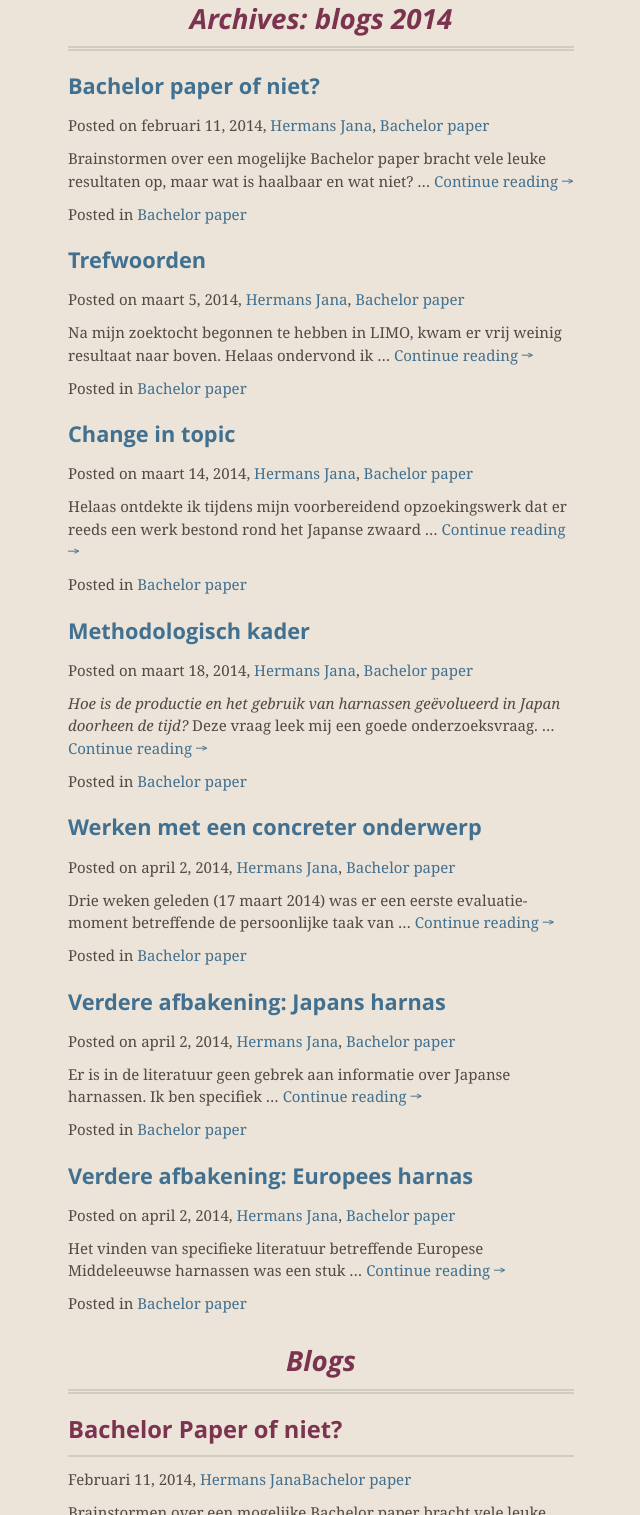
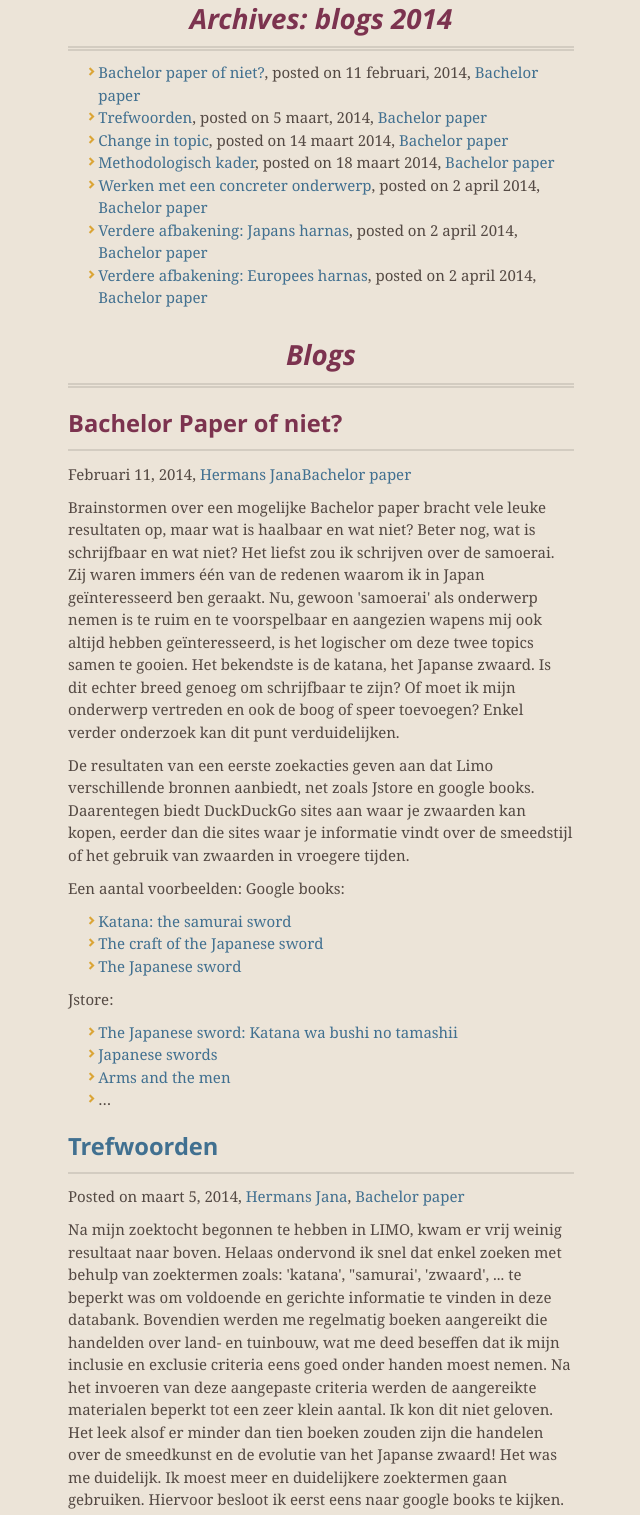
Before and after one commit to lifes-new-facts/Bachelorpaperofniet, a plain HTML site: page index.html in a window 1280 px wide. Shown: the part 404-1919 px from the top of the page, without its empty margins (319-959 px from the left). Drawn offline with nearby package versions, Linux system fonts and the light colour scheme.

```diff
--- a/index.html
+++ b/index.html
@@ -53,81 +53,33 @@
 <h1>
 <a name="archives-blogs-2014" class="anchor" href="#archives-blogs-2014"><span class="octicon octicon-link"></span></a>Archives: blogs 2014</h1>
 
-<h3>
-<a name="bachelor-paper-of-niet" class="anchor" href="#bachelor-paper-of-niet"><span class="octicon octicon-link"></span></a><a href="http://jana88.github.io/Bachelorpaperofniet/">Bachelor paper of niet?</a>
-</h3>
-
-<p>Posted on februari 11, 2014, <a href="http://lifes-new-facts.github.io/lifesnewfacts/">Hermans Jana</a>, <a href="http://lifes-new-facts.github.io/Bachelorpaperofniet/">Bachelor paper</a></p>
-
-<p>Brainstormen over een mogelijke Bachelor paper bracht vele leuke resultaten op, maar wat is haalbaar en wat niet? … <a href="http://jana88.github.io/Bachelorpaperofniet/">Continue reading →</a></p>
-
-<p>Posted in <a href="http://lifes-new-facts.github.io/Bachelorpaperofniet/">Bachelor paper</a></p>
-
-<h3>
-<a name="trefwoorden" class="anchor" href="#trefwoorden"><span class="octicon octicon-link"></span></a><a href="http://jana88.github.io/Trefwoorden/">Trefwoorden</a>
-</h3>
-
-<p>Posted on maart 5, 2014, <a href="http://lifes-new-facts.github.io/lifesnewfacts/">Hermans Jana</a>, <a href="http://lifes-new-facts.github.io/Bachelorpaperofniet/">Bachelor paper</a></p>
-
-<p>Na mijn zoektocht begonnen te hebben in LIMO, kwam er vrij weinig resultaat naar boven. Helaas ondervond ik … <a href="http://jana88.github.io/Trefwoorden/">Continue reading →</a></p>
-
-<p>Posted in <a href="http://lifes-new-facts.github.io/Bachelorpaperofniet/">Bachelor paper</a></p>
-
-<h3>
-<a name="change-in-topic" class="anchor" href="#change-in-topic"><span class="octicon octicon-link"></span></a><a href="http://jana88.github.io/change_topic/">Change in topic</a>
-</h3>
-
-<p>Posted on maart 14, 2014, <a href="http://lifes-new-facts.github.io/lifesnewfacts/">Hermans Jana</a>, <a href="http://lifes-new-facts.github.io/Bachelorpaperofniet/">Bachelor paper</a></p>
-
-<p>Helaas ontdekte ik tijdens mijn voorbereidend opzoekingswerk dat er reeds een werk bestond rond het Japanse zwaard … <a href="http://jana88.github.io/change_topic/">Continue reading →</a></p>
-
-<p>Posted in <a href="http://lifes-new-facts.github.io/Bachelorpaperofniet/">Bachelor paper</a></p>
-
-<h3>
-<a name="methodologisch-kader" class="anchor" href="#methodologisch-kader"><span class="octicon octicon-link"></span></a><a href="http://jana88.github.io/Methodologischkader/">Methodologisch kader</a>
-</h3>
-
-<p>Posted on maart 18, 2014, <a href="http://lifes-new-facts.github.io/lifesnewfacts/">Hermans Jana</a>, <a href="http://lifes-new-facts.github.io/Bachelorpaperofniet/">Bachelor paper</a></p>
-
-<p><em>Hoe is de productie en het gebruik van harnassen geëvolueerd in Japan doorheen de tijd?</em> Deze vraag leek mij een goede onderzoeksvraag. … <a href="http://jana88.github.io/Methodologischkader/">Continue reading →</a></p>
-
-<p>Posted in <a href="http://lifes-new-facts.github.io/Bachelorpaperofniet/">Bachelor paper</a></p>
-
-<h3>
-<a name="werken-met-een-concreter-onderwerp" class="anchor" href="#werken-met-een-concreter-onderwerp"><span class="octicon octicon-link"></span></a><a href="http://jana88.github.io/concreteronderwerp/">Werken met een concreter onderwerp</a>
-</h3>
-
-<p>Posted on april 2, 2014, <a href="http://lifes-new-facts.github.io/lifesnewfacts/">Hermans Jana</a>, <a href="http://lifes-new-facts.github.io/Bachelorpaperofniet/">Bachelor paper</a></p>
-
-<p>Drie weken geleden (17 maart 2014) was er een eerste evaluatie-moment betreffende de persoonlijke taak van … <a href="http://jana88.github.io/concreteronderwerp/">Continue reading →</a></p>
-
-<p>Posted in <a href="http://lifes-new-facts.github.io/Bachelorpaperofniet/">Bachelor paper</a></p>
-
-<h3>
-<a name="verdere-afbakening-japans-harnas" class="anchor" href="#verdere-afbakening-japans-harnas"><span class="octicon octicon-link"></span></a><a href="http://jana88.github.io/Japansharnas/">Verdere afbakening: Japans harnas</a>
-</h3>
-
-<p>Posted on april 2, 2014, <a href="http://lifes-new-facts.github.io/lifesnewfacts/">Hermans Jana</a>, <a href="http://lifes-new-facts.github.io/Bachelorpaperofniet/">Bachelor paper</a></p>
-
-<p>Er is in de literatuur geen gebrek aan informatie over Japanse harnassen. Ik ben specifiek … <a href="http://jana88.github.io/Japansharnas/">Continue reading →</a></p>
-
-<p>Posted in <a href="http://lifes-new-facts.github.io/Bachelorpaperofniet/">Bachelor paper</a></p>
-
-<h3>
-<a name="verdere-afbakening-europees-harnas" class="anchor" href="#verdere-afbakening-europees-harnas"><span class="octicon octicon-link"></span></a><a href="http://jana88.github.io/Europeesharnas/">Verdere afbakening: Europees harnas</a>
-</h3>
-
-<p>Posted on april 2, 2014, <a href="http://lifes-new-facts.github.io/lifesnewfacts/">Hermans Jana</a>, <a href="http://lifes-new-facts.github.io/Bachelorpaperofniet/">Bachelor paper</a></p>
-
-<p>Het vinden van specifieke literatuur betreffende Europese Middeleeuwse harnassen was een stuk  … <a href="http://jana88.github.io/Europeesharnas/">Continue reading →</a></p>
-
-<p>Posted in <a href="http://lifes-new-facts.github.io/Bachelorpaperofniet/">Bachelor paper</a></p>
-
-<h1>
+<ul>
+<li>
+<a href="http://jana88.github.io/Bachelorpaperofniet/">Bachelor paper of niet?</a>, posted on 11 februari, 2014, <a href="http://lifes-new-facts.github.io/Bachelorpaperofniet/">Bachelor paper</a>
+</li>
+<li>
+<a href="http://jana88.github.io/Trefwoorden/">Trefwoorden</a>, posted on 5 maart, 2014, <a href="http://lifes-new-facts.github.io/Bachelorpaperofniet/">Bachelor paper</a>
+</li>
+<li>
+<a href="http://jana88.github.io/change_topic/">Change in topic</a>, posted on 14 maart 2014, <a href="http://lifes-new-facts.github.io/Bachelorpaperofniet/">Bachelor paper</a>
+</li>
+<li>
+<a href="http://jana88.github.io/Methodologischkader/">Methodologisch kader</a>, posted on 18 maart 2014, <a href="http://lifes-new-facts.github.io/Bachelorpaperofniet/">Bachelor paper</a>
+</li>
+<li>
+<a href="http://jana88.github.io/concreteronderwerp/">Werken met een concreter onderwerp</a>, posted on 2 april 2014, <a href="http://lifes-new-facts.github.io/Bachelorpaperofniet/">Bachelor paper</a>
+</li>
+<li>
+<a href="http://jana88.github.io/Japansharnas/">Verdere afbakening: Japans harnas</a>, posted on 2 april 2014, <a href="http://lifes-new-facts.github.io/Bachelorpaperofniet/">Bachelor paper</a>
+</li>
+<li>
+<a href="http://jana88.github.io/Europeesharnas/">Verdere afbakening: Europees harnas</a>, posted on 2 april 2014, <a href="http://lifes-new-facts.github.io/Bachelorpaperofniet/">Bachelor paper</a>
+</li>
+</ul><h1>
 <a name="blogs" class="anchor" href="#blogs"><span class="octicon octicon-link"></span></a>Blogs</h1>
 
 <h2>
-<a name="bachelor-paper-of-niet-1" class="anchor" href="#bachelor-paper-of-niet-1"><span class="octicon octicon-link"></span></a>Bachelor Paper of niet?</h2>
+<a name="bachelor-paper-of-niet" class="anchor" href="#bachelor-paper-of-niet"><span class="octicon octicon-link"></span></a>Bachelor Paper of niet?</h2>
 
 <p>Februari 11, 2014, <a href="http://lifes-new-facts.github.io/lifesnewfacts/">Hermans Jana</a><a href="http://lifes-new-facts.github.io/Bachelorpaperofniet/">Bachelor paper</a></p>
 
@@ -148,27 +100,27 @@ Google books:</p>
 <li><a href="http://www.jstor.org/stable/10.2307/3793598?Search=yes&amp;resultItemClick=true&amp;searchText=katana&amp;searchText=AND&amp;searchText=japan&amp;searchUri=%2Faction%2FdoBasicResults%3FQuery%3Dkatana%2BAND%2Bjapan%26amp%3Bprq%3Dkatana%26amp%3Bhp%3D25%26amp%3Bacc%3Don%26amp%3Bwc%3Don%26amp%3Bfc%3Doff%26amp%3Bso%3Drel%26amp%3Bracc%3Doff%26amp%3Bsi%3D26">Arms and the men</a></li>
 <li>…</li>
 </ul><h2>
-<a name="trefwoorden-1" class="anchor" href="#trefwoorden-1"><span class="octicon octicon-link"></span></a><a href="http://jana88.github.io/Trefwoorden/">Trefwoorden</a>
+<a name="trefwoorden" class="anchor" href="#trefwoorden"><span class="octicon octicon-link"></span></a><a href="http://jana88.github.io/Trefwoorden/">Trefwoorden</a>
 </h2>
 <p>Posted on maart 5, 2014, <a href="http://lifes-new-facts.github.io/lifesnewfacts/">Hermans Jana</a>, <a href="http://lifes-new-facts.github.io/Bachelorpaperofniet/">Bachelor paper</a></p>
 <p>Na mijn zoektocht begonnen te hebben in LIMO, kwam er vrij weinig resultaat naar boven. Helaas ondervond ik snel dat enkel zoeken met behulp van zoektermen zoals: 'katana', "samurai', 'zwaard', ... te beperkt was om voldoende en gerichte informatie te vinden in deze databank. Bovendien werden me regelmatig boeken aangereikt die handelden over land- en tuinbouw, wat me deed beseffen dat ik mijn inclusie en exclusie criteria eens goed onder handen moest nemen. Na het invoeren van deze aangepaste criteria werden de aangereikte materialen beperkt tot een zeer klein aantal. Ik kon dit niet geloven. Het leek alsof er minder dan tien boeken zouden zijn die handelen over de smeedkunst en de evolutie van het Japanse zwaard! Het was me duidelijk. Ik moest meer en duidelijkere zoektermen gaan gebruiken. Hiervoor besloot ik eerst eens naar google books te kijken. Daar zou ik met mijn reeds beperkt aantal zoektermen wel wat interessante boeken kunnen vinden. En wie weet, misschien dat ik in die boeken andere termen vond die ik kon gebruiken in mijn verdere zoektocht.</p>
 <p>Op de termen 'katana' en 'samurai' werden er al een aantal goed bruikbare boeken aangereikt. Bovendien laat google books me toe om van een aantal boeken de inhoud in een paar seconden door te nemen en te zien of dit boek ook daadwerkelijk bruikbaar zou zijn in mijn mogelijke Bachelorproef. Tijdens deze vlugge zoektocht stootte ik op termen zoals: 'forging', 'smith', 'weaponry', 'technique', 'samurai sword', 'Japanese swordmanship' enzovoort. Deze zouden in mijn zoektocht misschien betere of bredere resultaten kunnen opleveren.</p>
 <h2>
-<a name="change-in-topic-1" class="anchor" href="#change-in-topic-1"><span class="octicon octicon-link"></span></a><a href="http://jana88.github.io/change_topic/">Change in topic</a>
+<a name="change-in-topic" class="anchor" href="#change-in-topic"><span class="octicon octicon-link"></span></a><a href="http://jana88.github.io/change_topic/">Change in topic</a>
 </h2>
 <p>Posted on maart 14, 2014, <a href="http://lifes-new-facts.github.io/lifesnewfacts/">Hermans Jana</a>, <a href="http://lifes-new-facts.github.io/Bachelorpaperofniet/">Bachelor paper</a></p>
 <p>Helaas ontdekte ik tijdens mijn voorbereidend opzoekingswerk dat er reeds een werk bestond rond het Japanse zwaard. Graag had ik de smeedstijl willen uitwerken maar na een korte trip naar de Oost-Aziatische bibliotheek, om te kijken of er hiaten waren in dit reeds bestaande werk waar ik me dan eventueel wel op kon focussen, kwam ik al snel tot de conclusie dat deze licentiaatsthesis zeer compleet was. De smeedstijl, zwaardvariaties, versieringen, enzovoort waren besproken in dit werk. Dit bracht mij tot het besluit dat ik een nieuw thema moest kiezen om rond te werken. Ik zou me eventueel op andere wapens kunnen focussen zoals de speer, de boog of zelfs de sai. Tijdens mijn speurtocht naar een interessant thema had ik echter al gemerkt dat er over de sai weinig informatie te vinden was, en de speer en boog vond ik persoonlijk minder interessant om uit te werken.</p>
 <p>Toch had ik graag bij mijn origineel 'samoerai' onderwerp willen blijven. Na een korte speurtocht ontdekte ik een mogelijke nieuwe optie: het harnas. Mogelijke invalshoeken kunnen dan zijn: Hoe werden deze harnassen vervaardigt? Welk materiaal werd hiervoor gebruikt? Hoe is dit proces geëvolueerd? Is er een symboliek achter de verschillende harnassen en hun gebruik?</p>
 <p>Bewapend met deze invalshoeken kon ik gerichter zoeken naar informatie. Al snel kwamen een aantal Japanse termen naar boven, zoals 武士 (ぶし), 武士の装い (ぶしのよそおい), 武具 (ぶぐ), 兜/冑(かぶと)enzovoort. Ook het aantal resultaten viel goed mee waardoor ik van mening was dat dit nieuwe onderwerp schrijfbaar zou zijn maar enkel verder onderzoek kan dit uitwijzen. Al snel kom ik tot een volgende vraag, is het zinvol om dit onderwerp zo breed te houden, of kan ik me verder focussen op bepaalde delen? De helm bijvoorbeeld, ook wel kabuto genoemd, lijkt ook een onderwerp te zijn dat veel diepgang kan hebben. Misschien moet ik aan dit thema gewoon enkele hoofdstukken wijden, eerder dan hierover een op zich staand onderzoekswerk te schrijven.</p>
 <h2>
-<a name="methodologisch-kader-1" class="anchor" href="#methodologisch-kader-1"><span class="octicon octicon-link"></span></a><a href="http://jana88.github.io/Methodologischkader/">Methodologisch kader</a>
+<a name="methodologisch-kader" class="anchor" href="#methodologisch-kader"><span class="octicon octicon-link"></span></a><a href="http://jana88.github.io/Methodologischkader/">Methodologisch kader</a>
 </h2>
 <p>Posted on maart 18, 2014, <a href="http://lifes-new-facts.github.io/lifesnewfacts/">Hermans Jana</a>, <a href="http://lifes-new-facts.github.io/Bachelorpaperofniet/">Bachelor paper</a></p>
 <p><em>Hoe is de productie en het gebruik van harnassen geëvolueerd in Japan doorheen de tijd?</em></p>
 <p>Deze vraag leek mij een goede onderzoeksvraag. Ik heb lang getwijfeld of ik nu een vergelijkende studie wou doen tussen de harnassen van een samurai en die van de middeleeuwse ridder, of een puur descriptief onderzoek naar harnassen in Japan. Uiteindelijk, zoals je uit mijn onderzoeksvraag kan afleiden, heb ik besloten om het bij harnassen in Japan te houden. Ik heb immers ontdekt dat er al een soortgelijk voorbereidende studie geschreven was over de mogelijkheid om, als Bachelor-paper, een vergelijkend onderzoek te doen tussen harnassen van de Samurai en de Europese ridder. Alhoewel dit voorbereidend werk dateert van 2010, is er tot op heden nog geen effectieve Bachelor paper van gemaakt geweest. Desondanks, toch wil ik momenteel focussen op informatiebronnen betreffende harnassen in Japan.</p>
 <p>Met deze onderzoeksvraag in gedachten houdend, begon ik mijn zoektocht naar een geschikt methodologisch kader. Maar, alhoewel ik duidelijk wist wat een methodologisch kader inhield en welke functie deze zou dienen in het uitwerken van mijn werk, werd het me al snel duidelijk dat het vinden van zo'n kader niet gemakkelijk ging worden. Na over deze kwestie te hebben nagedacht, besloot ik op zoek te gaan naar een boek of auteur die over de Europese ridders geschreven had. Dit leek me immers een geschikt methodologisch kader om mijn verdere onderzoek aan te toetsen. In LIMO vond ik al snel een aantal mogelijke boeken. Na vluchtig doorlezen van deze boeken werd me echter snel duidelijk dat deze niet geschikt waren voor het doel dat ik voor ogen had. Vaak waren het boeken die een beschrijving gaven van wat er in musea te vinden was, alsook een paar afbeeldingen. Dan besloot ik maar om op zoek te gaan naar een boek of auteur door middel van google books. Daarbij kwam ik al snel het volgende boek tegen: 'Arms &amp; armour of the warrior saints: traidition and inovation in Byzantine' by Piotr Grotowski. Het leek me op het eerste gezicht een goed geschreven boek met aandacht voor details betreffende de harnassen en wapens van de ridders in de kruistochten.</p>
 <h2>
-<a name="werken-met-een-concreter-onderwerp-1" class="anchor" href="#werken-met-een-concreter-onderwerp-1"><span class="octicon octicon-link"></span></a><a href="http://jana88.github.io/concreteronderwerp/">Werken met een concreter onderwerp</a>
+<a name="werken-met-een-concreter-onderwerp" class="anchor" href="#werken-met-een-concreter-onderwerp"><span class="octicon octicon-link"></span></a><a href="http://jana88.github.io/concreteronderwerp/">Werken met een concreter onderwerp</a>
 </h2>
 <p>Posted on april 2, 2014, <a href="http://lifes-new-facts.github.io/lifesnewfacts/">Hermans Jana</a>, <a href="http://lifes-new-facts.github.io/Bachelorpaperofniet/">Bachelor paper</a></p>
 <p>Drie weken geleden (17 maart 2014) was er een eerste evaluatie-moment betreffende de persoonlijke taak van het vak Encyclopedie van de Japanologie. Ik heb echter voorlop nog maar bedroevend weinig vooruitgang gemaakt, voornamelijk ook vanwege dat ik begonnen ben met een thema dat ik later heb moeten herzien. De eerste twee weken volgend op het evaluatie-moment heb ik gespendeerd aan het specificiëren van mijn onderwerp. Wat ik tot nu toe heb, is het volgende:</p>
@@ -183,7 +135,7 @@ Google books:</p>
 <p>De beslissing over het uit te werken aspect hoop ik beter te kunnen concretiseren op basis van de beschikbare literatuur.</p>
 <p>Het eerste en belangrijkste dat ik nu moet doen is de literatuur doorzoeken om zodanig een concretere en beter afgebakende periode voor mijn onderzoeksvraag te hebben. Eens ik dat heb, kan ik weer gerichter zoeken naar antwoorden op de momenteel drie aspecten waarmee ik het verschil in Europese en Japanse harnassen wil gaan vergelijken.</p>
 <h2>
-<a name="verdere-afbakening-japans-harnas-1" class="anchor" href="#verdere-afbakening-japans-harnas-1"><span class="octicon octicon-link"></span></a><a href="http://jana88.github.io/Japansharnas/">Verdere afbakening: Japans harnas</a>
+<a name="verdere-afbakening-japans-harnas" class="anchor" href="#verdere-afbakening-japans-harnas"><span class="octicon octicon-link"></span></a><a href="http://jana88.github.io/Japansharnas/">Verdere afbakening: Japans harnas</a>
 </h2>
 <p>Posted on april 2, 2014, <a href="http://lifes-new-facts.github.io/lifesnewfacts/">Hermans Jana</a>, <a href="http://lifes-new-facts.github.io/Bachelorpaperofniet/">Bachelor paper</a></p>
 <p>Er is in de literatuur geen gebrek aan informatie over Japanse harnassen. Ik ben specifiek op zoek gegaan naar informatie, zijnde boeken en artikels, over hernassen ten tijde van de Kamakura-periode (1185-1333). Gebruikte Zoektermen zijn de volgende: Kamakura, armor, armour, o-yoroi,  oyoroi, ...</p>
@@ -240,7 +192,7 @@ Google books:</p>
 <p>Facts on file. Armor, helmets, and shields in medieval Japan, 2005, &lt;<a href="http://www.fofweb.com/History/MainPrintPage.asp?iPin=HMJ0427&amp;DataType=Ancient&amp;WinType=Free">http://www.fofweb.com/History/MainPrintPage.asp?iPin=HMJ0427&amp;DataType=Ancient&amp;WinType=Free)</a>&gt;, laatst geraadpleegd 08/04/2014</p>
 
 <h2>
-<a name="verdere-afbakening-europees-harnas-1" class="anchor" href="#verdere-afbakening-europees-harnas-1"><span class="octicon octicon-link"></span></a><a href="http://jana88.github.io/Europeesharnas/">Verdere afbakening: Europees harnas</a>
+<a name="verdere-afbakening-europees-harnas" class="anchor" href="#verdere-afbakening-europees-harnas"><span class="octicon octicon-link"></span></a><a href="http://jana88.github.io/Europeesharnas/">Verdere afbakening: Europees harnas</a>
 </h2>
 
 <p>Posted on april 2, 2014, <a href="http://lifes-new-facts.github.io/lifesnewfacts/">Hermans Jana</a>, <a href="http://lifes-new-facts.github.io/Bachelorpaperofniet/">Bachelor paper</a></p>
```
Also changed, not shown: params.json (+1 -1 lines).
